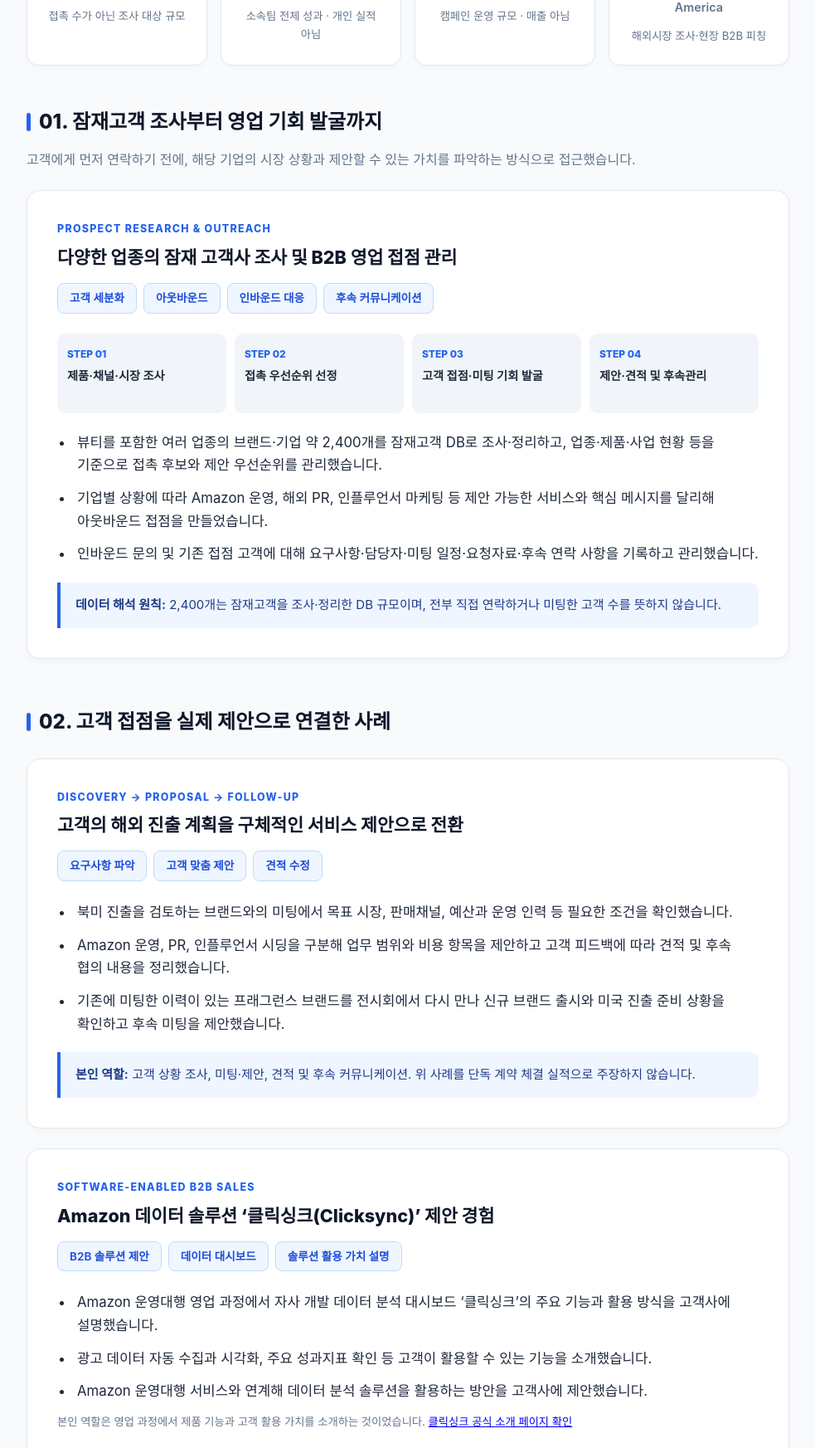
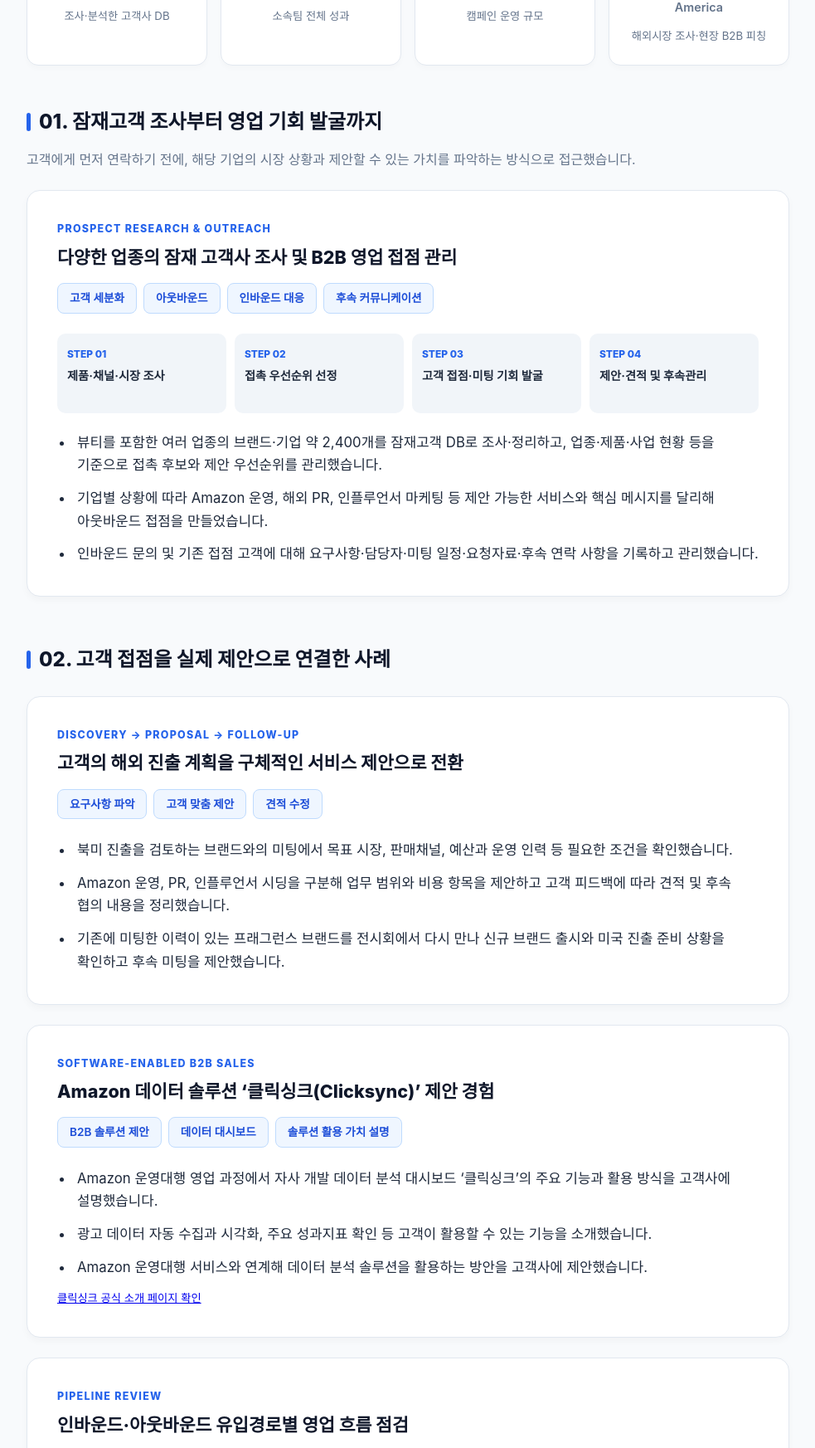
Before and after one commit to lth612-ui/portfolio, a plain HTML site: page index.html in a window 1280 px wide. Shown: the part 615-2360 px from the top of the page at 83% size, without its empty margins (148-1131 px from the left). Drawn offline with Linux system fonts and the light colour scheme.

Commit message:
Remove redundant defensive disclaimers and simplify portfolio attribution

```diff
--- a/index.html
+++ b/index.html
@@ -125,17 +125,17 @@
             <div class="stat-card">
                 <div class="stat-number">2,400+</div>
                 <div class="stat-label">잠재고객 조사·분석 DB</div>
-                <div class="fact-note">접촉 수가 아닌 조사 대상 규모</div>
+                <div class="fact-note">조사·분석한 고객사 DB</div>
             </div>
             <div class="stat-card">
                 <div class="stat-number">234 / 14</div>
                 <div class="stat-label">2025년 팀 리드 / 계약</div>
-                <div class="fact-note">소속팀 전체 성과 · 개인 실적 아님</div>
+                <div class="fact-note">소속팀 전체 성과</div>
             </div>
             <div class="stat-card">
                 <div class="stat-number">8,410</div>
                 <div class="stat-label">북미 인플루언서 시딩 운영</div>
-                <div class="fact-note">캠페인 운영 규모 · 매출 아님</div>
+                <div class="fact-note">캠페인 운영 규모</div>
             </div>
             <div class="stat-card">
                 <div class="stat-number">2025</div>
@@ -165,7 +165,7 @@
                     <li>기업별 상황에 따라 Amazon 운영, 해외 PR, 인플루언서 마케팅 등 제안 가능한 서비스와 핵심 메시지를 달리해 아웃바운드 접점을 만들었습니다.</li>
                     <li>인바운드 문의 및 기존 접점 고객에 대해 요구사항·담당자·미팅 일정·요청자료·후속 연락 사항을 기록하고 관리했습니다.</li>
                 </ul>
-                <div class="keyline"><strong>데이터 해석 원칙:</strong> 2,400개는 잠재고객을 조사·정리한 DB 규모이며, 전부 직접 연락하거나 미팅한 고객 수를 뜻하지 않습니다.</div>
+
             </div>
         </section>
 
@@ -180,7 +180,7 @@
                     <li>Amazon 운영, PR, 인플루언서 시딩을 구분해 업무 범위와 비용 항목을 제안하고 고객 피드백에 따라 견적 및 후속 협의 내용을 정리했습니다.</li>
                     <li>기존에 미팅한 이력이 있는 프래그런스 브랜드를 전시회에서 다시 만나 신규 브랜드 출시와 미국 진출 준비 상황을 확인하고 후속 미팅을 제안했습니다.</li>
                 </ul>
-                <div class="keyline"><strong>본인 역할:</strong> 고객 상황 조사, 미팅·제안, 견적 및 후속 커뮤니케이션. 위 사례를 단독 계약 체결 실적으로 주장하지 않습니다.</div>
+
             </div>
             <div class="card" id="clicksync-case">
                 <div class="eyebrow">SOFTWARE-ENABLED B2B SALES</div>
@@ -195,7 +195,7 @@
                     <li>광고 데이터 자동 수집과 시각화, 주요 성과지표 확인 등 고객이 활용할 수 있는 기능을 소개했습니다.</li>
                     <li>Amazon 운영대행 서비스와 연계해 데이터 분석 솔루션을 활용하는 방안을 고객사에 제안했습니다.</li>
                 </ul>
-                <p class="fact-note">본인 역할은 영업 과정에서 제품 기능과 고객 활용 가치를 소개하는 것이었습니다. <a href="https://clicktive.com/Clicksync" target="_blank" rel="noopener noreferrer">클릭싱크 공식 소개 페이지 확인</a></p>
+                <p class="fact-note"><a href="https://clicktive.com/Clicksync" target="_blank" rel="noopener noreferrer">클릭싱크 공식 소개 페이지 확인</a></p>
             </div>
             <div class="card">
                 <div class="eyebrow">PIPELINE REVIEW</div>
@@ -205,7 +205,7 @@
                     <li>2025년 소속팀 영업 데이터에서 아웃바운드, 인바운드, 소개 등 고객 유입경로와 리드·계약 단계를 구분해 전환 흐름을 검토했습니다.</li>
                     <li>영업 활동량과 계약 성과를 구분해 다음 접촉·후속관리에서 집중할 부분을 판단할 수 있도록 기초자료를 정리했습니다.</li>
                 </ul>
-                <p class="fact-note">2025년 리드 234건·계약 14건은 소속팀 전체 실적입니다. 개인이 단독으로 성사한 수치로 제시하지 않습니다.</p>
+
             </div>
         </section>
 
@@ -221,7 +221,7 @@
                     <li>북미 현지 대행사 및 내부 운영팀과 일정·수량·가이드·검수 조건을 조율하고 결과물 QC와 고객사 보고에 참여했습니다.</li>
                     <li>Google/Naver 검색광고 성과 및 문의 유입 데이터와 캠페인 조회수·참여율 등을 확인해 후속 운영 방안을 논의했습니다.</li>
                 </ul>
-                <p class="fact-note">8,410건은 캠페인 운영 범위이며 확정 발행물 수, 직접 영업 계약 수 또는 매출 실적이 아닙니다.</p>
+
             </div>
             <div class="card">
                 <div class="eyebrow">SALES ENABLEMENT & PROCESS</div>
```
